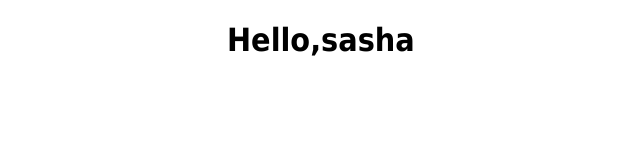
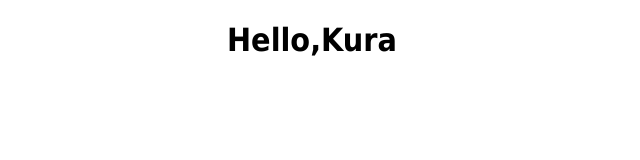
Before and after one commit to mastermole0310/my_httpd, a plain HTML site: page index.html in a window 1280 px wide. Shown: the full height of the page, 133-773 px from the left. Drawn offline with Linux system fonts and the light colour scheme.

Commit message:
Update index.html

```diff
--- a/index.html
+++ b/index.html
@@ -1,7 +1,7 @@
 <!DOCTYPE html>
 <html>
 <head>
-<title>Hello,Sasha</title>
+<title>Hello,Kura</title>
 <style>
 body {
 width: 35em;
@@ -11,4 +11,4 @@ font-family: Tahoma, Verdana, Arial, sans-serif;
 </style>
 </head>
 <body>
-<h1>Hello,sasha</h1>
+<h1>Hello,Kura</h1>
```
